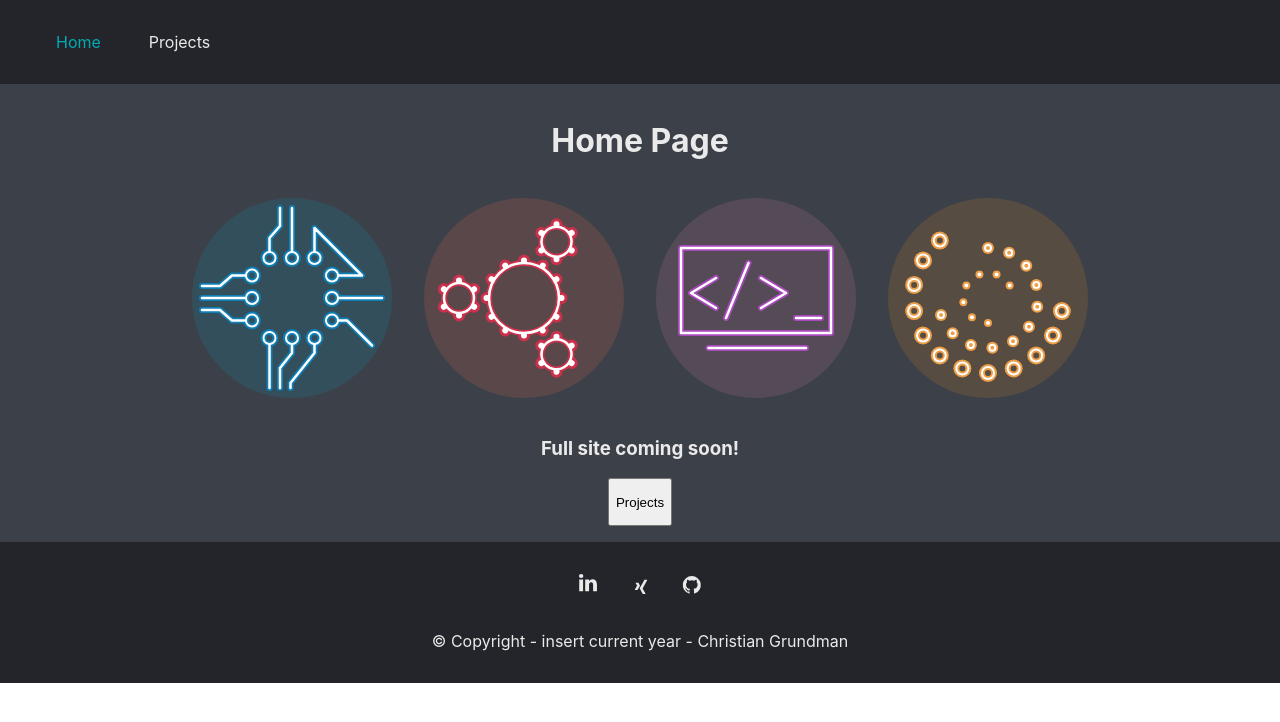
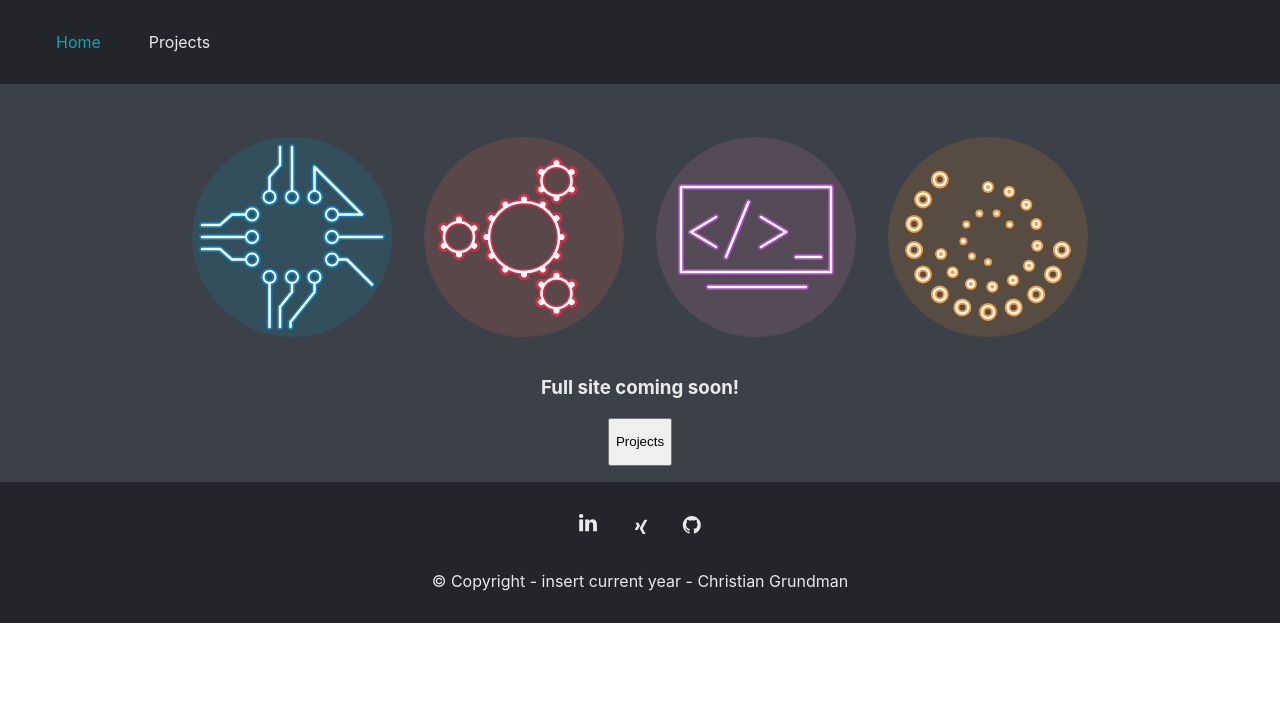
Before and after one commit to cgrundman/christian-grundman-website, a React (Create React App) app: page / in a window 1280 px wide. Shown: the top 722 px of the page. Built offline with nearby package versions, Linux system fonts and the light colour scheme.

Commit message:
tweek homepage and projects

```diff
--- a/src/pages/HomePage.js
+++ b/src/pages/HomePage.js
@@ -8,7 +8,7 @@ import PageContent from "../components/PageContent.js";
 
 function HomePage() {
     return (
-        <PageContent title="Home Page">
+        <PageContent>
             <div>
                 <img src={electricalLogo} className="Logo" alt="electricalLogo" />
                 <img src={mechanicalLogo} className="Logo" alt="mechanicalLogo" />
--- a/src/pages/Projects.js
+++ b/src/pages/Projects.js
@@ -10,7 +10,7 @@ import morse from '../logos/morse.svg'
 import nmr from '../logos/nmr.svg'
 import PageContent from "../components/PageContent.js";
 
-let LOGOSIZE = "100";
+let LOGOSIZE = "125";
 
 function Projects() {
     return (
```
